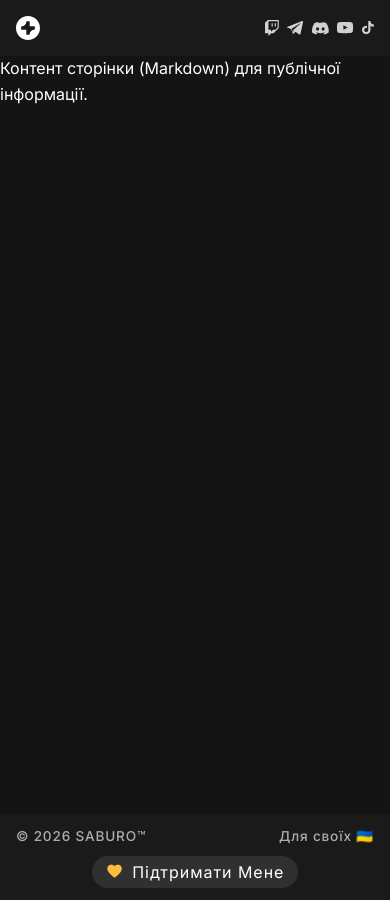
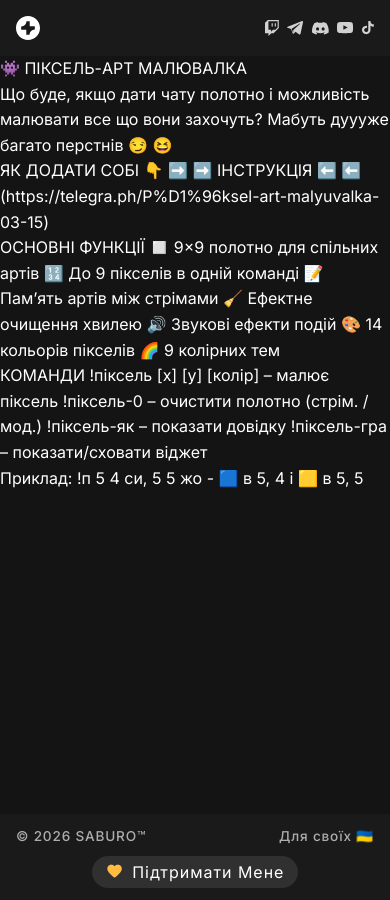
Before and after one commit to iamsaburo/iamsaburo.github.io, a Jekyll site: the page built from _blocks/art-community.md, in a window 390 px wide. Built offline with Jekyll 4.4.1, drawn with Linux system fonts in a browser that asks for light colours.

Commit message:
Please work

```diff
--- a/_blocks/art-community.md
+++ b/_blocks/art-community.md
@@ -1,12 +1,36 @@
 ---
 title: Art Community
 slug: art-community
-image: https://i.postimg.cc/JzZmjqMr/Pxl-Art-GIF-TG.gif
+image: https://static0.thegamerimages.com/wordpress/wp-content/uploads/2024/11/the-legend-of-zelda-tears-of-the-kingdom.jpg
 gif_image: https://i.postimg.cc/JzZmjqMr/Pxl-Art-GIF-TG.gif
 categories:
   - StreamElements
   - Twitch
-description: Отримуйте ексклюзивні дизайни
+description: Що буде, якщо дати чату полотно і можливість малювати все що вони захочуть? Мабуть дуууже багато перстнів 😏 😆
 ---
 
-Контент сторінки (Markdown) для публічної інформації.
+👾 ПІКСЕЛЬ-АРТ МАЛЮВАЛКА
+
+Що буде, якщо дати чату полотно і можливість малювати все що вони захочуть?
+Мабуть дуууже багато перстнів 😏 😆
+
+ЯК ДОДАТИ СОБІ 👇
+➡️ ➡️ ІНСТРУКЦІЯ ⬅️ ⬅️ (https://telegra.ph/P%D1%96ksel-art-malyuvalka-03-15)
+
+ОСНОВНІ ФУНКЦІЇ
+◻️ 9×9 полотно для спільних артів
+🔢 До 9 пікселів в одній команді
+📝 Пам'ять артів між стрімами
+🧹 Ефектне очищення хвилею
+🔊 Звукові ефекти подій
+🎨 14 кольорів пікселів
+🌈 9 колірних тем
+
+КОМАНДИ
+!піксель [x] [y] [колір] – малює піксель
+!піксель-0 – очистити полотно (стрім. / мод.)
+!піксель-як – показати довідку
+!піксель-гра – показати/сховати віджет
+
+Приклад:
+!п 5 4 си, 5 5 жо - 🟦 в 5, 4 і 🟨 в 5, 5
--- a/_layouts/block-info.html
+++ b/_layouts/block-info.html
@@ -3,7 +3,7 @@
 <head>
   <meta charset="utf-8">
   <meta name="viewport" content="width=device-width, initial-scale=1">
-  <title>{{ page.title | default: site.title }} — SABURO</title>
+  <title>SABURO™ | {{ page.title | default: site.title }}</title>
   <link rel="preconnect" href="https://fonts.googleapis.com">
   <link href="https://fonts.googleapis.com/css2?family=Inter:wght@400;500;600;700&display=swap" rel="stylesheet">
   <link href="https://fonts.googleapis.com/icon?family=Material+Icons+Round" rel="stylesheet">
@@ -41,6 +41,19 @@
     }
     .btn-pill:hover{background:#404040}
     .btn-pill .material-icons-round{font-size:1.125rem}
+
+    /* Secondary white button */
+    .btn-secondary{
+      display:inline-flex;align-items:center;gap:.45rem;
+      padding:.7rem 1.4rem;border-radius:10px;
+      background:#fff;color:#111;
+      font:600 .95rem/1 'Inter',system-ui;letter-spacing:.04em;
+      box-shadow:0 2px 10px rgba(0,0,0,.3);
+      border:none;cursor:pointer;text-decoration:none;
+      transition:transform .2s,box-shadow .2s;white-space:nowrap
+    }
+    .btn-secondary:hover{transform:translateY(-2px);box-shadow:0 8px 28px rgba(0,0,0,.4);color:#111}
+    .btn-secondary .material-icons-round{font-size:1.1rem}
 
     /* Primary chroma button (access pages) */
     .btn-primary{
@@ -80,7 +93,12 @@
       position:sticky;top:0;z-index:100;
       height:56px;background:var(--sur);
       display:flex;align-items:center;
-      padding:0 var(--pad)
+      padding:0
+    }
+    .nav-container{
+      max-width:1425px;width:100%;margin:0 auto;
+      display:flex;align-items:center;height:100%;
+      padding:0 1rem
     }
     .nav-left{display:flex;align-items:center;gap:35px}
     .nav-brand{display:flex;align-items:center;gap:14px}
@@ -101,10 +119,25 @@
       margin-bottom:.5rem;color:#fff
     }
     .hero h1 .design{
-      background:transparent;
-      -webkit-text-fill-color:#fff;
-      transition:background 0.3s, -webkit-text-fill-color 0.3s;
+      cursor:pointer;position:relative;
+      transition:background .3s, -webkit-text-fill-color .3s;
+      transition:background .3s, text-fill-color .3s;
       display:inline-block
+    }
+    .hero h1 .design::after{
+      content:'';
+      position:absolute;
+      top:50%;left:50%;
+      width:120%;height:120%;
+      transform:translate(-50%,-50%);
+      background:var(--chroma);
+      background-size:200% 100%;
+      filter:blur(20px);
+      border-radius:50%;
+      opacity:0;
+      z-index:-1;
+      transition:opacity .3s;
+      animation:chromaSlide 3s linear infinite paused
     }
     .hero h1 .design:hover{
       background:var(--chroma);
@@ -113,6 +146,10 @@
       -webkit-text-fill-color:transparent;
       background-clip:text;
       animation:chromaSlide 3s linear infinite
+    }
+    .hero h1 .design:hover::after{
+      opacity:.8;
+      animation-play-state:running
     }
     @media (hover: none){
       .hero h1 .design{
@@ -137,34 +174,50 @@
     .filter-bar{
       display:flex;align-items:center;gap:2px;
       background:var(--sur);border-radius:40px;
-      padding:5px;overflow-x:auto
+      padding:5px;overflow-x:auto;
+      position:relative
+    }
+    .filter-highlight{
+      position:absolute;
+      top:5px;
+      height:34px;
+      background:var(--bg);
+      border-radius:28px;
+      transition:left .3s ease,width .3s ease;
+      z-index:0;
+      pointer-events:none
     }
     .filter-btn{
       display:flex;align-items:center;gap:6px;
       padding:0 14px;height:34px;border-radius:28px;
       background:transparent;color:var(--text);
       font:400 .9rem/1 'Inter',system-ui;letter-spacing:.04em;
-      border:none;cursor:pointer;white-space:nowrap;flex-shrink:0
+      border:none;cursor:pointer;white-space:nowrap;flex-shrink:0;
+      position:relative;z-index:1
     }
-    .filter-btn.active{background:var(--bg);color:var(--text)}
+    .filter-btn.active{background:transparent;color:var(--text)}
     .filter-btn .f-label{display:none;font-weight:500}
     .filter-btn.active .f-label{display:inline}
 
     /* Card grid */
     .block-grid{
       display:grid;
-      grid-template-columns:repeat(auto-fit,330px);
+      grid-template-columns:repeat(4,330px);
       gap:35px;
       justify-content:center;
       max-width:1425px;
       margin:0 auto;
-      padding:0 1rem 2rem
+      padding:0 0 2rem
+    }
+    @media (max-width:1425px){
+      .block-grid{padding:0 1rem 2rem}
     }
     .block-card{
       background:var(--sur);border-radius:var(--r);
       padding:20px;
       transition:transform .25s,background .25s;
-      display:flex;flex-direction:column;cursor:pointer
+      display:flex;flex-direction:column;
+      text-decoration:none;color:inherit
     }
     .block-card:hover{transform:translateY(-4px);background:var(--sur2)}
     .image-wrapper{
@@ -185,14 +238,16 @@
       margin-bottom:8px;letter-spacing:.03em
     }
     .tags-row{
-      display:flex;gap:0;margin-bottom:20px;
+      display:flex;gap:0;
+      margin:35px 0;
       height:34px;align-items:center
     }
     .tag-circle{
       width:34px;height:34px;border-radius:50%;
       background:#141414;display:flex;align-items:center;
-      justify-content:center;margin-right:-8px;position:relative;z-index:1
+      justify-content:center;margin-right:8px;position:relative;z-index:1
     }
+    .tag-circle:last-child{margin-right:0}
 
     /* Hover button (block cards) */
     .btn-wrap{
@@ -208,14 +263,10 @@
       background-size:200% 100%;
       filter:blur(7.5px);
       opacity:0;
-      animation:chromaSlide 3s linear infinite paused;
       transition:opacity .35s;
       z-index:-1
     }
-    .btn-wrap:hover::after{
-      opacity:1;
-      animation-play-state:running;
-    }
+    .block-card:hover .btn-wrap::after{opacity:1}
 
     .btn-chroma{
       display:flex;align-items:center;justify-content:center;
@@ -233,32 +284,33 @@
       gap:0;
       transition:background .3s,color .3s;
     }
-    .btn-chroma:hover{
-      background:#fff;
-      color:#111;
-    }
     .btn-chroma::before{
       content:'';
       position:absolute;
-      top:0; left:0;
-      width:200%; height:100%;
+      width:240px;height:293px;
+      top:90.5px;left:-48px;
       background:linear-gradient(90deg,
-        #9C96FF 0%, #9FE5F6 6%, #E4FFA8 12%, #FCFF91 20%,
-        #CCFFBF 28%, #C2FAAB 36%, #E0E1C9 44%, #F3CDDA 52%,
-        #FFBED0 60%, #F8C2FF 68%, #CFFFFA 76%, #A5F3FF 84%,
-        #A0BBFF 92%, #9C96FF 100%);
+        #9C96FF 0%,#9FE5F6 6%,#E4FFA8 12%,#FCFF91 20%,
+        #CCFFBF 28%,#C2FAAB 36%,#E0E1C9 44%,#F3CDDA 52%,
+        #FFBED0 60%,#F8C2FF 68%,#CFFFFA 76%,#A5F3FF 84%,
+        #A0BBFF 92%,#9C96FF 100%);
+      transform:rotate(-65deg) translateX(-70%);
       animation:stripSlide 3s linear infinite paused;
       opacity:0;
       transition:opacity .3s;
       z-index:1;
     }
-    .btn-chroma:hover::before{
+    .block-card:hover .btn-chroma{
+      background:#fff;
+      color:#111;
+    }
+    .block-card:hover .btn-chroma::before{
       animation-play-state:running;
       opacity:1;
     }
     @keyframes stripSlide{
-      0%{transform: translateX(0%)}
-      100%{transform: translateX(-50%)}
+      0%{transform:rotate(-65deg) translateX(-70%)}
+      100%{transform:rotate(-65deg) translateX(70%)}
     }
 
     .btn-chroma .btn-label{
@@ -275,10 +327,10 @@
       font-size:1.25rem;
       text-shadow:0 1px 0 rgba(255,255,255,.6);
     }
-    .btn-chroma:hover .material-icons-round{
+    .block-card:hover .material-icons-round{
       width:24px;opacity:1;
     }
-    .btn-chroma:hover .btn-label{
+    .block-card:hover .btn-label{
       margin-right:8px;
     }
 
@@ -306,8 +358,13 @@
     footer{
       height:56px;background:var(--sur);
       display:flex;align-items:center;
-      padding:0 var(--pad);margin-top:2rem;
+      padding:0;margin-top:2rem;
       position:relative;flex-shrink:0
+    }
+    .footer-container{
+      max-width:1425px;width:100%;margin:0 auto;
+      display:flex;align-items:center;height:100%;
+      padding:0 1rem;box-sizing:border-box
     }
     .footer-copy{color:var(--muted);font-size:1rem;font-weight:500;letter-spacing:.06em}
     .footer-center{position:absolute;left:50%;transform:translateX(-50%)}
@@ -324,10 +381,10 @@
     .footer-right{margin-left:auto;color:var(--muted);font-size:1rem;font-weight:500;letter-spacing:.06em}
 
     /* Responsive */
-    @media (max-width:1400px){:root{--pad:2rem}.navbar{padding:0 2rem}footer{padding:0 2rem}}
+    @media (max-width:1400px){.navbar{padding:0}footer{padding:0}}
     @media (max-width:1024px){.hero h1{font-size:3rem}}
     @media (max-width:768px){
-      .navbar{padding:0 1rem}
+      .navbar{padding:0}
       .nav-wordmark{display:none}
       .nav-join{display:none}
       .social-row{gap:12px}
@@ -335,7 +392,8 @@
       .block-grid{grid-template-columns:1fr;max-width:100%;gap:1.5rem;padding:0 1rem 2rem}
       .hero h1{font-size:2.2rem}
       .hero{padding:2.5rem 1rem 1rem}
-      footer{height:auto;padding:.75rem 1rem;flex-wrap:wrap;gap:.5rem}
+      footer{height:auto;padding:.75rem 0}
+      .footer-container{flex-wrap:wrap;gap:.5rem;height:auto}
       .footer-center{position:static;transform:none;order:3;width:100%;display:flex;justify-content:center}
       .footer-copy,.footer-right{font-size:.85rem}
     }
@@ -348,12 +406,11 @@
 </head>
 <body>
 <nav class="navbar">
+  <div class="nav-container">
     <div class="nav-left">
       <a href="/" class="nav-brand">
-      <!-- Логотип (символ) -->
         <img src="{{ '/svg/logo_symbol.svg' | relative_url }}" width="24" height="24" alt="лого" class="ph-img">
         <div class="nav-wordmark">
-        <!-- Логотип-напис -->
           <img src="{{ '/svg/logo_word-mark.svg' | relative_url }}" width="97" height="21" alt="SABURO" class="ph-img">
           <span class="sep">|</span>
           <span>Корисне</span>
@@ -385,11 +442,13 @@
         </a>
       </div>
     </div>
+  </div>
 </nav>
 <div class="page-wrap">
   {{ content }}
 </div>
 <footer>
+  <div class="footer-container">
     <span class="footer-copy">© {{ site.time | date: "%Y" }} SABURO™</span>
     <div class="footer-center">
       <a href="https://patreon.com/iamsaburo" class="btn-support">
@@ -397,6 +456,7 @@
       </a>
     </div>
     <span class="footer-right">Для своїх 🇺🇦</span>
+  </div>
 </footer>
 </body>
 </html>
```
Also changed, not shown: other parts of _layouts/block-info.html (+1 -1 lines), admin/config.yml (deleted, +0 -47 lines), admin/index.html (+20 -19 lines), index.html (+19 -5 lines). Lines whose indentation alone changed are shown as unchanged.
